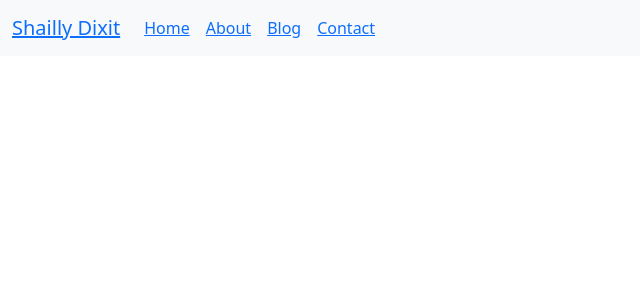
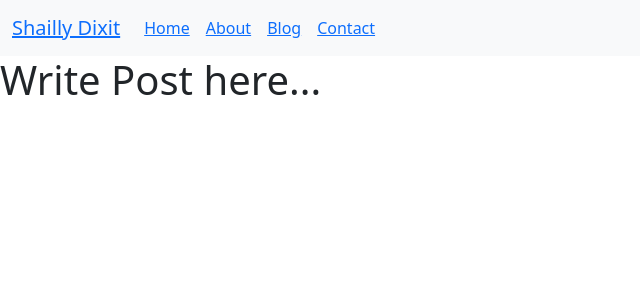
Before and after one commit to shaillydixit/BasicWeb_ReactJs, a React (Create React App) app: page /post in a window 1280 px wide. Shown: the top 300 px of the page, without its empty margins (0-640 px from the left). Built offline with nearby package versions, Linux system fonts and the light colour scheme.

Commit message:
link loaded page

```diff
--- a/src/components/blog.jsx
+++ b/src/components/blog.jsx
@@ -1,6 +1,8 @@
 import React,{ Component } from 'react';
 // const axios = require('axios');
 import axios from 'axios';
+import {BrowserRouter as Router, Routes, Route, Link} from "react-router-dom";
+
 export default class blog extends Component{
 
 state= {
@@ -8,7 +10,7 @@ export default class blog extends Component{
 }
 componentDidMount(){
 // let thisvar = this; if you using function keyword
-//    alert('hello alert');
+// alert('hello alert');
 // Make a request for a user with a given ID
 axios.get('https://jsonplaceholder.typicode.com/posts')
 .then((response) => { // handle success
@@ -16,7 +18,7 @@ axios.get('https://jsonplaceholder.typicode.com/posts')
 // thisvar.setState({posts:response.data})
 this.setState({posts:response.data})
 })
-  .catch(function (error) {     // handle error
+.catch(function (error) { // handle error
 console.log(error);
 })
 }
@@ -35,12 +37,12 @@ axios.get('https://jsonplaceholder.typicode.com/posts')
     <h1>
         This is blog page
     </h1>
+    <Link to="/post">Add New</Link>
+
     <div class="media">
-
         <div class="media-body text-center">
             {allposts}
         </div>
-
     </div>
 </div>
 )
--- /dev/null
+++ b/src/components/writepost.jsx
@@ -0,0 +1,13 @@
+import React,{ Component } from 'react';
+
+export default class post extends Component{
+    render(){
+        return(
+<div>
+    <h1>
+        Write Post here...
+    </h1>
+</div>
+        )
+    }
+}
--- a/src/header.jsx
+++ b/src/header.jsx
@@ -7,6 +7,7 @@ import About from './components/about';
 import Blog from './components/blog';
 import Contact from './components/contact';
 import App from './App';
+import Post from './components/writepost';
 
 export default class header extends Component{
 render(){
@@ -43,6 +44,8 @@ return(
     <Route path='/blog' element={<Blog/>}/>
     <Route path='/contact' element={<Contact/>}/>
     <Route path='/' element={<App/>}/>
+    <Route path='/post' element={<Post/>}/>
+
   </Routes>
   </Router>
 
```
Lines whose indentation alone changed are shown as unchanged.
